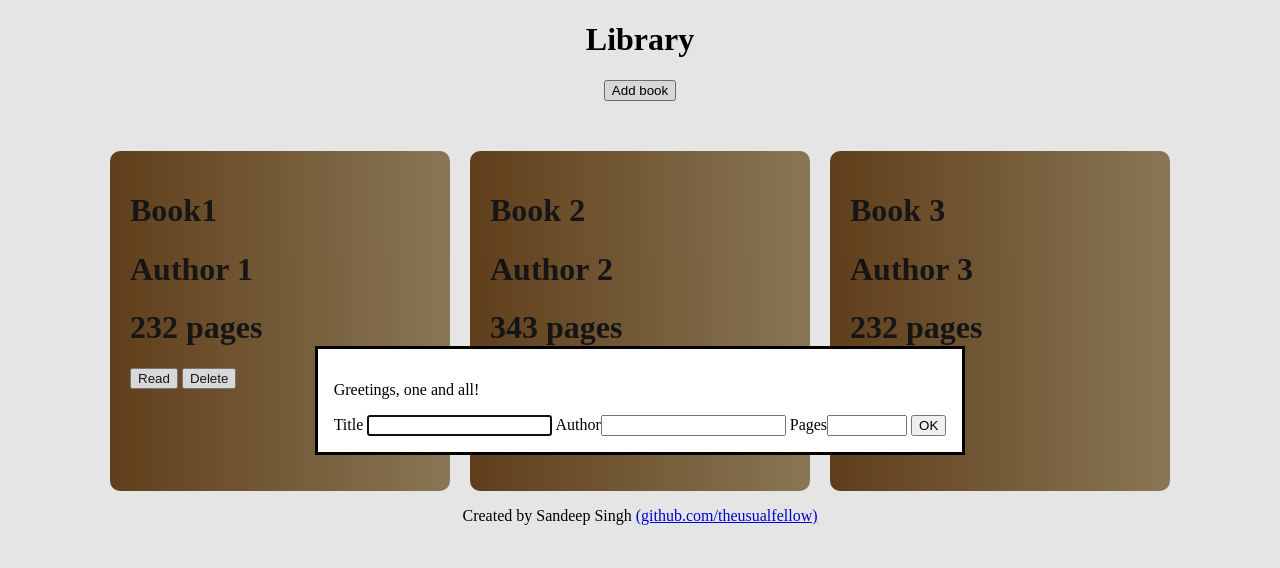
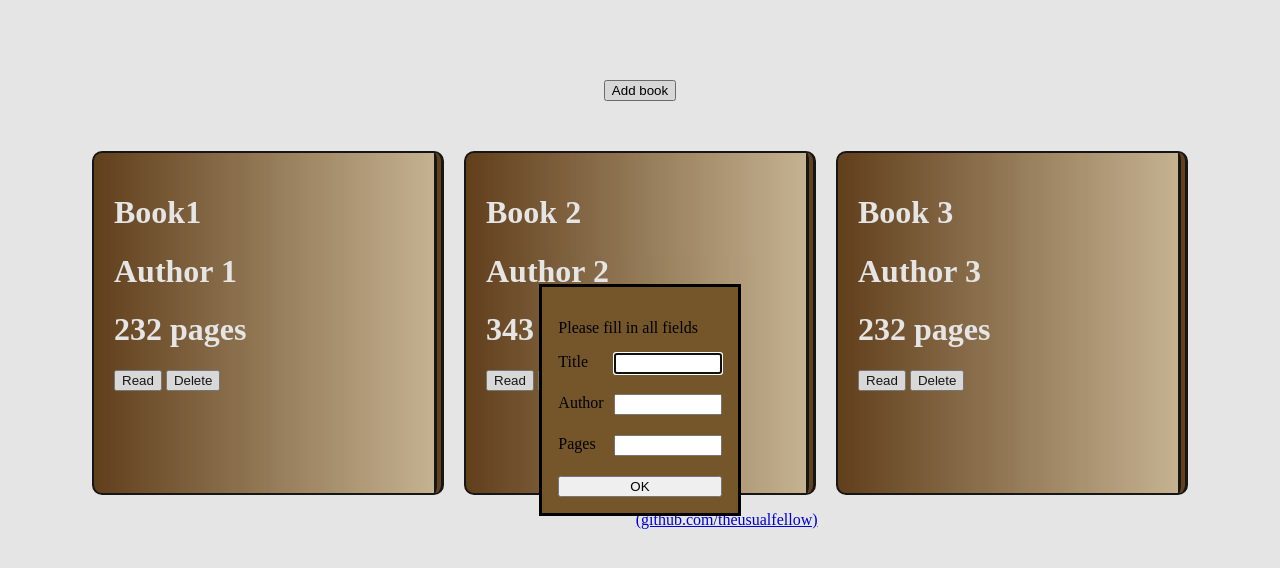
Before and after one commit to theusualfellow/library, a plain HTML site: page index.html in a window 1280 px wide. Both pictures are taken after a click on the button "Add book". Drawn offline with Linux system fonts and the light colour scheme.

Commit message:
Change dialog box properties and style

```diff
--- a/index.html
+++ b/index.html
@@ -39,11 +39,11 @@
             </div>
         </div>
         <dialog class="dialogBox">
-            <p>Greetings, one and all!</p>
+            <p>Please fill in all fields</p>
             <form method="dialog" class="form">
-                <label for="title">Title <input type="text" name="title" id="title"></label>
-                <label for="author">Author<input type="text" name="author" id="author"></label>
-                <label for="pages">Pages<input type="number" name="pages" id="pages" min="1" max="10000"></label>
+                <label for="title" class="formInput">Title <input type="text" name="title" id="title"></label>
+                <label for="author" class="formInput">Author<input type="text" name="author" id="author"></label>
+                <label for="pages" class="formInput">Pages<input type="number" name="pages" id="pages" min="1" max="10000"></label>
 
               <button class="okay">OK</button>
             </form>
--- a/style.css
+++ b/style.css
@@ -1,6 +1,7 @@
 
 body{
     background-image: url('wooden-background.jpg');
+    color:white;
 }
 .heading:nth-child(1){
     text-align: center;
@@ -15,7 +16,6 @@ body{
 .book{
     height:300px;
     width: 300px;
-    background-color: grey;
 }
 .dialogOpen{
     display: block;
@@ -30,9 +30,28 @@ body{
     padding:20px;
     border-radius: 10px;
     background-image: linear-gradient(to left, rgba(160, 107, 9, 0.425), rgb(92, 50, 6));
+    border-width: 2px 10px 2px 2px;
+    border-color: black;
+    border-style: solid double solid solid;
 
     opacity: 0.9;
 }
 .book:hover{
     opacity: 1;
 }
+.form{
+    display: flex;
+    flex-direction: column;
+    gap:20px;
+}
+.dialogBox{
+    background-color: rgb(117, 85, 42);
+}
+.formInput{
+    display: flex;
+    justify-content: space-between;
+    gap: 10px;
+}
+input{
+    width: 100px;
+}
```
